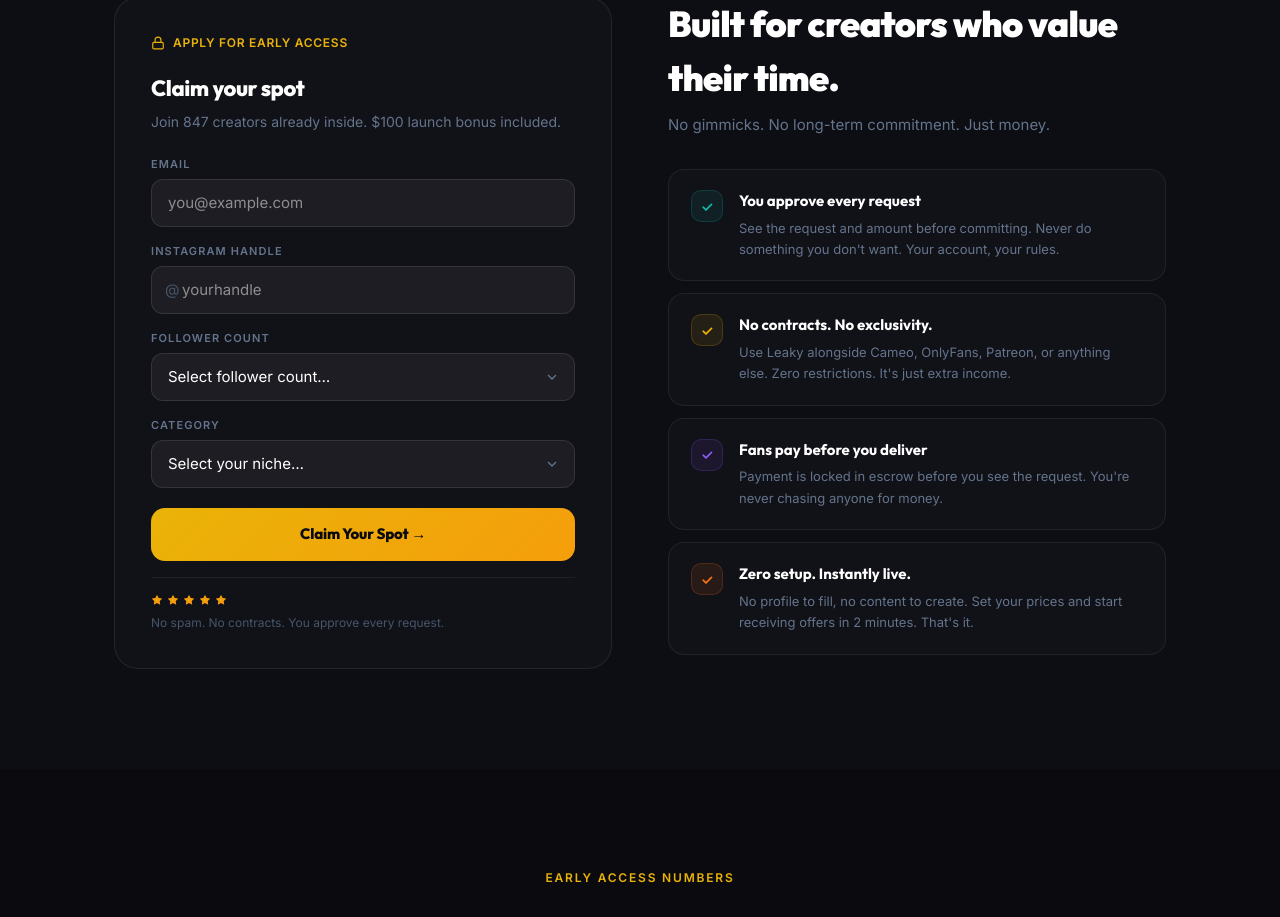
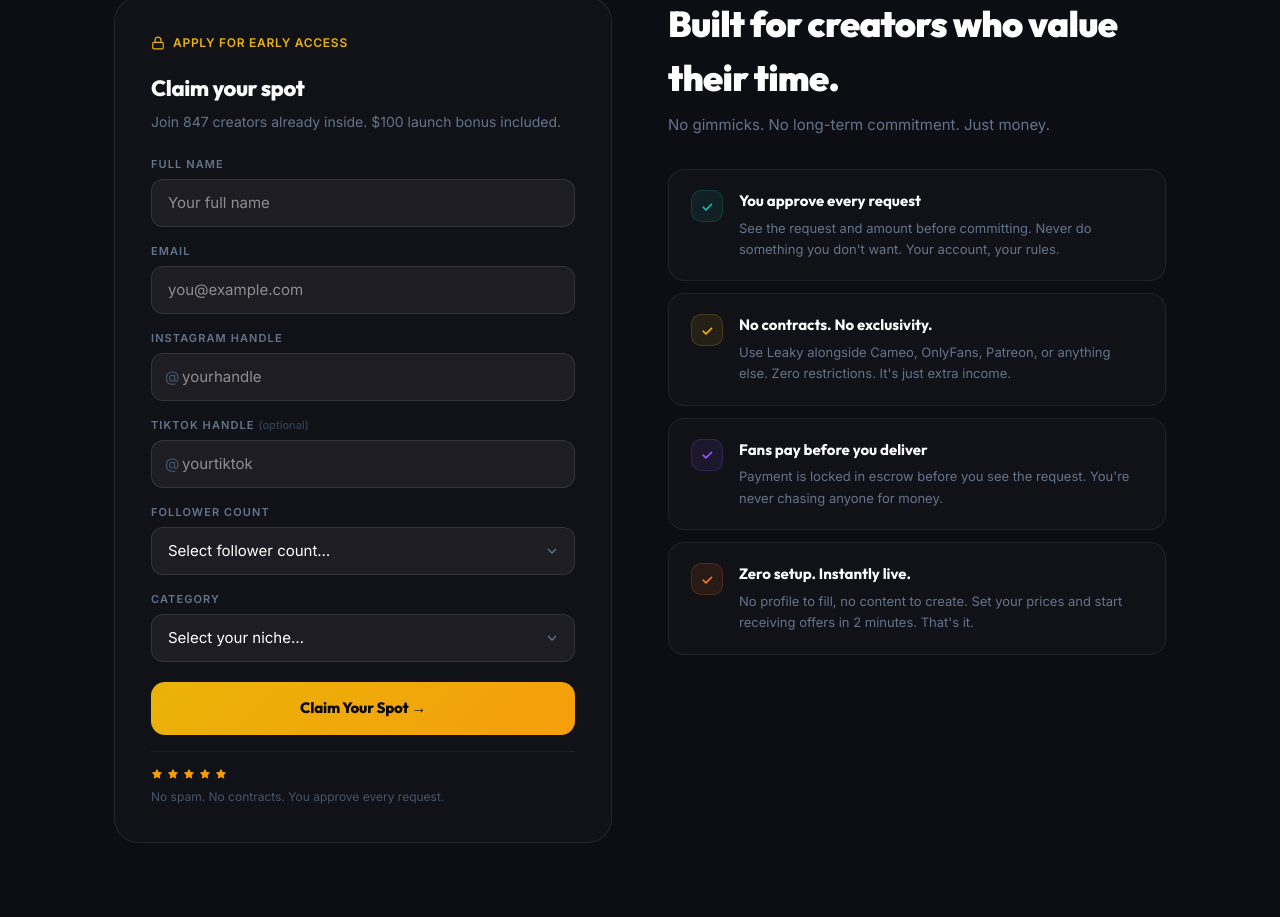
Before and after one commit to DanielTheProgrammer/leaky-waitlist, a Next.js app: page / in a window 1280 px wide. Shown: the part 2156-3073 px from the top of the page. Built offline with nearby package versions, Linux system fonts and the light colour scheme.

Commit message:
Add Full Name + TikTok fields to waitlist form and API

```diff
--- a/src/app/api/waitlist/route.ts
+++ b/src/app/api/waitlist/route.ts
@@ -110,9 +110,15 @@ async function getWaitlistCount(): Promise<number> {
 export async function POST(req: NextRequest) {
   try {
     const body = await req.json();
-    const { email, instagramHandle, followers, category } = body;
+    const { fullName, email, instagramHandle, tiktokHandle, followers, category } = body;
 
     // Validation
+    if (!fullName?.trim()) {
+      return NextResponse.json(
+        { success: false, error: "Please enter your full name." },
+        { status: 400 }
+      );
+    }
     if (!email || !isValidEmail(email)) {
       return NextResponse.json(
         { success: false, error: "Please enter a valid email address." },
@@ -142,6 +148,8 @@ export async function POST(req: NextRequest) {
       ? instagramHandle
       : `@${instagramHandle}`;
 
+    const tiktok = tiktokHandle ? (tiktokHandle.startsWith("@") ? tiktokHandle : `@${tiktokHandle}`) : "";
+
     // Fire all async operations (don't block on errors)
     await Promise.allSettled([
       addToResendAudience(email, handle, followers, category),
--- a/src/app/page.tsx
+++ b/src/app/page.tsx
@@ -7,13 +7,16 @@ import { ArrowRight, ChevronDown, CheckCircle2, Star, Lock, X } from "lucide-rea
 // ─── Types ────────────────────────────────────────────────────────────────────
 
 interface FormData {
+  fullName: string;
   email: string;
   instagramHandle: string;
+  tiktokHandle: string;
   followers: string;
   category: string;
 }
 
 interface FormErrors {
+  fullName?: string;
   email?: string;
   instagramHandle?: string;
   followers?: string;
@@ -625,8 +628,10 @@ function RequestCardMockup() {
 
 function WaitlistForm({ onSuccess }: { onSuccess: () => void }) {
   const [form, setForm] = useState<FormData>({
+    fullName: "",
     email: "",
     instagramHandle: "",
+    tiktokHandle: "",
     followers: "",
     category: "",
   });
@@ -636,6 +641,7 @@ function WaitlistForm({ onSuccess }: { onSuccess: () => void }) {
 
   const validate2 = (): boolean => {
     const e: FormErrors = {};
+    if (!form.fullName.trim()) e.fullName = "Full name required.";
     if (!form.email || !/^[^\s@]+@[^\s@]+\.[^\s@]+$/.test(form.email))
       e.email = "Valid email required.";
     if (!form.instagramHandle.trim()) e.instagramHandle = "Instagram handle required.";
@@ -658,7 +664,7 @@ function WaitlistForm({ onSuccess }: { onSuccess: () => void }) {
       const data = await res.json();
       if (!res.ok || !data.success) throw new Error(data.error || "Something went wrong.");
       setSubmitted(true);
-      setForm({ email: "", instagramHandle: "", followers: "", category: "" });
+      setForm({ fullName: "", email: "", instagramHandle: "", tiktokHandle: "", followers: "", category: "" });
       onSuccess();
       toast.success("You're in. Welcome to Leaky.");
     } catch (err: unknown) {
@@ -780,6 +786,19 @@ function WaitlistForm({ onSuccess }: { onSuccess: () => void }) {
       </p>
 
       <form onSubmit={handleSubmit} style={{ display: "flex", flexDirection: "column", gap: "16px" }}>
+        <div>
+          <label style={labelStyle}>Full Name</label>
+          <input
+            type="text"
+            placeholder="Your full name"
+            value={form.fullName}
+            onChange={(e) => setForm({ ...form, fullName: e.target.value })}
+            className="input-field"
+            style={{ ...inputStyle, borderColor: errors.fullName ? "#EF4444" : "rgba(255,255,255,0.1)" }}
+          />
+          {errors.fullName && <p style={errorStyle}>{errors.fullName}</p>}
+        </div>
+
         <div>
           <label style={labelStyle}>Email</label>
           <input
@@ -823,6 +842,33 @@ function WaitlistForm({ onSuccess }: { onSuccess: () => void }) {
             />
           </div>
           {errors.instagramHandle && <p style={errorStyle}>{errors.instagramHandle}</p>}
+        </div>
+
+        <div>
+          <label style={labelStyle}>TikTok Handle <span style={{ color: "#334155", fontWeight: "500", textTransform: "none", letterSpacing: 0 }}>(optional)</span></label>
+          <div style={{ position: "relative" }}>
+            <span
+              style={{
+                position: "absolute",
+                left: "14px",
+                top: "50%",
+                transform: "translateY(-50%)",
+                color: "#475569",
+                fontSize: "15px",
+                pointerEvents: "none",
+              }}
+            >
+              @
+            </span>
+            <input
+              type="text"
+              placeholder="yourtiktok"
+              value={form.tiktokHandle.replace(/^@/, "")}
+              onChange={(e) => setForm({ ...form, tiktokHandle: e.target.value.replace(/^@/, "") })}
+              className="input-field"
+              style={{ ...inputStyle, paddingLeft: "30px" }}
+            />
+          </div>
         </div>
 
         <div>
```
